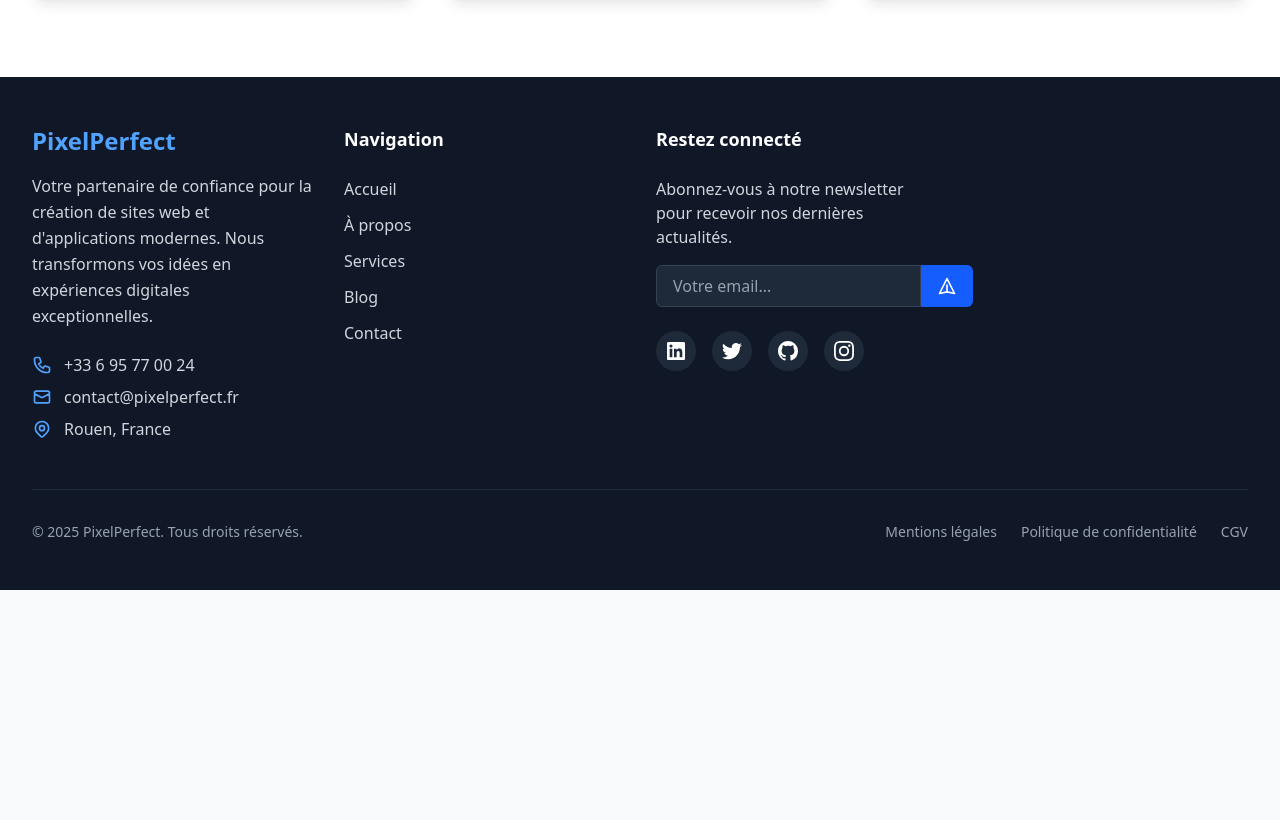
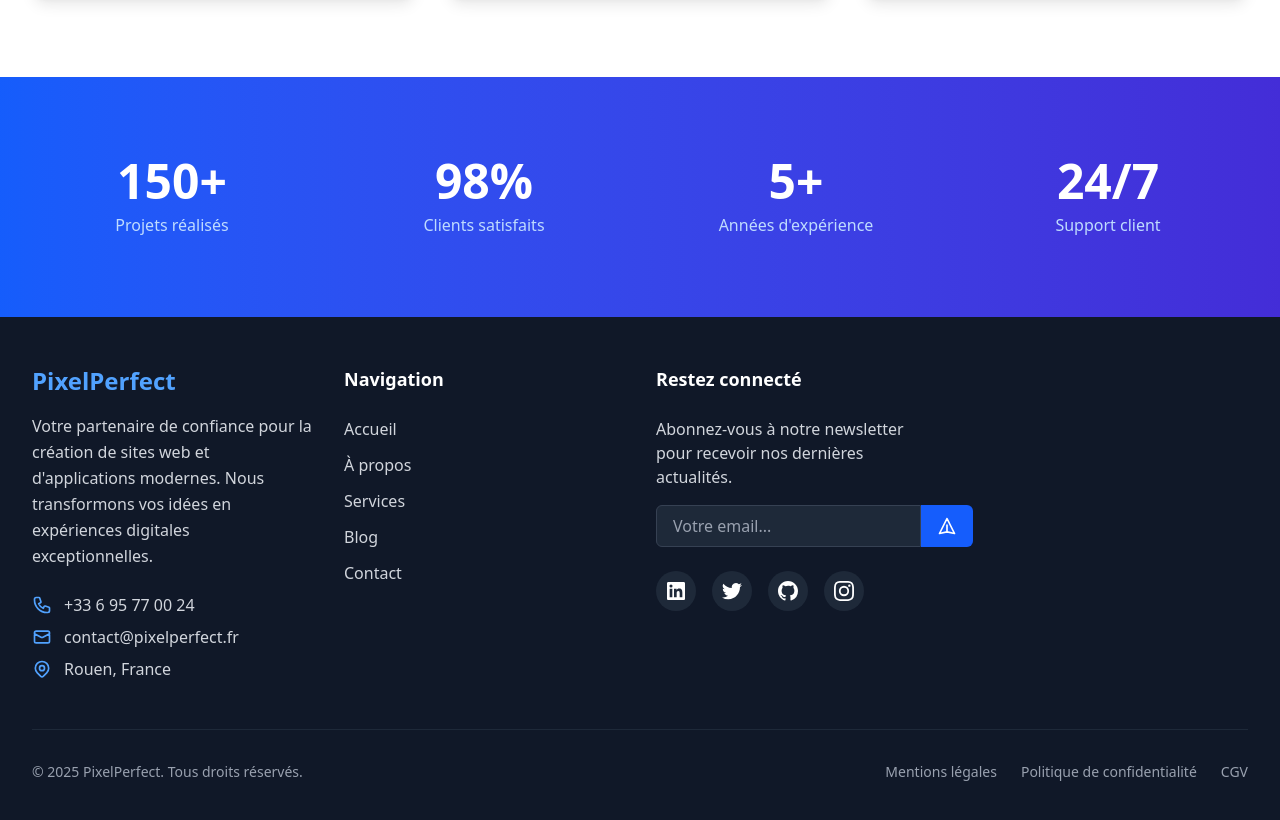
Before and after one commit to GaspardJanty76/vitrine-astro, an Astro site: page / in a window 1280 px wide. Shown: the part 1283-2103 px from the top of the page. Before the commit the page ends 1873 px from the top, so only its background shows below. Built offline with nearby package versions, Linux system fonts and the light colour scheme; Astro itself is replaced by a stand-in of ours.

Commit message:
ajout section banniere

```diff
--- a/src/pages/index.astro
+++ b/src/pages/index.astro
@@ -107,3 +107,26 @@ import Navbar from '../components/Navbar.astro';
       </div>
     </div>
   </section>
+
+  <section class="py-20 bg-gradient-to-r from-blue-600 to-indigo-700 text-white">
+    <div class="max-w-7xl mx-auto px-4 sm:px-6 lg:px-8">
+      <div class="grid grid-cols-2 md:grid-cols-4 gap-8 text-center">
+        <div class="group">
+          <div class="text-4xl md:text-5xl font-bold mb-2 group-hover:scale-110 transition-transform duration-300">150+</div>
+          <div class="text-blue-200">Projets réalisés</div>
+        </div>
+        <div class="group">
+          <div class="text-4xl md:text-5xl font-bold mb-2 group-hover:scale-110 transition-transform duration-300">98%</div>
+          <div class="text-blue-200">Clients satisfaits</div>
+        </div>
+        <div class="group">
+          <div class="text-4xl md:text-5xl font-bold mb-2 group-hover:scale-110 transition-transform duration-300">5+</div>
+          <div class="text-blue-200">Années d'expérience</div>
+        </div>
+        <div class="group">
+          <div class="text-4xl md:text-5xl font-bold mb-2 group-hover:scale-110 transition-transform duration-300">24/7</div>
+          <div class="text-blue-200">Support client</div>
+        </div>
+      </div>
+    </div>
+  </section>
```
